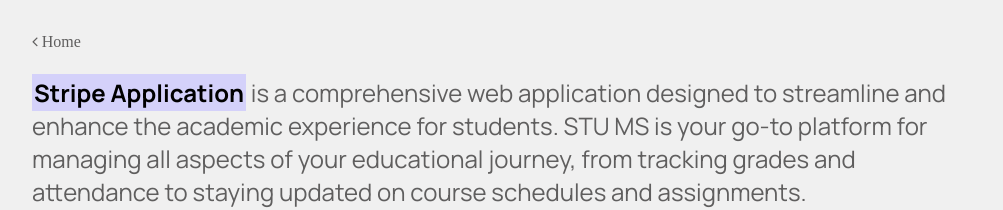
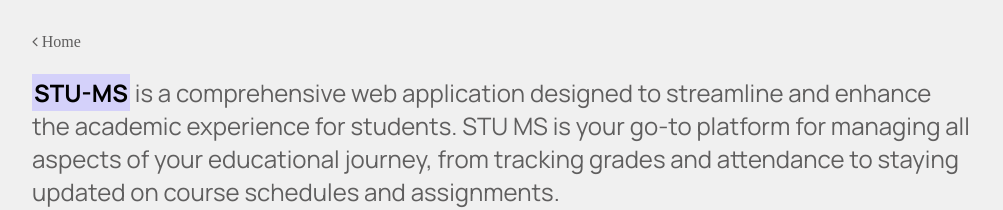
Before and after one commit to ha0121/haonguyendesigner, a plain HTML site: page STU-MS.html in a window 1280 px wide. Shown: the top 210 px of the page, without its empty margins (138-1141 px from the left). Drawn offline with Linux system fonts and the light colour scheme; a web font is replaced by a local one.

Commit message:
Update STU-MS.html

```diff
--- a/STU-MS.html
+++ b/STU-MS.html
@@ -1,7 +1,7 @@
 <!DOCTYPE html>
 <html>
 <head>
-  <title>Stripe Application</title>
+  <title>STU-MS</title>
   <link rel="stylesheet" href="style.css">
   <link rel="stylesheet" href="https://cdnjs.cloudflare.com/ajax/libs/font-awesome/4.7.0/css/font-awesome.min.css">
   <link rel="icon" type="image/x-icon" href="IMG/322895-might_guy.jpg">
@@ -11,7 +11,7 @@
   <main>
     <section id="about">
       <a class="fa fa-angle-left" style="font-size: 16px; text-decoration: none; color: #5f5e5e; " href="index.html"> Home </a>
-      <p style="color: #5f5e5e; font-size: 24px; font-weight: 400;"><strong style="background-color: #d4d1fa; color:#000000 ; padding: 2px 2px;">Stripe Application</strong> is a comprehensive web application designed to streamline and enhance the academic experience for students. STU MS is your go-to platform for managing all aspects of your educational journey, from tracking grades and attendance to staying updated on course schedules and assignments.</p>
+      <p style="color: #5f5e5e; font-size: 24px; font-weight: 400;"><strong style="background-color: #d4d1fa; color:#000000 ; padding: 2px 2px;">STU-MS</strong> is a comprehensive web application designed to streamline and enhance the academic experience for students. STU MS is your go-to platform for managing all aspects of your educational journey, from tracking grades and attendance to staying updated on course schedules and assignments.</p>
 
       <img src="IMG/STU BANNER2.svg" class="img1">
       <p style="font-size: 16px; font-weight: 400;">Type: <strong style="background-color: rgb(255, 127, 187); color: #000000; padding: 1px 5px;">Personal Project</strong></p>
```
